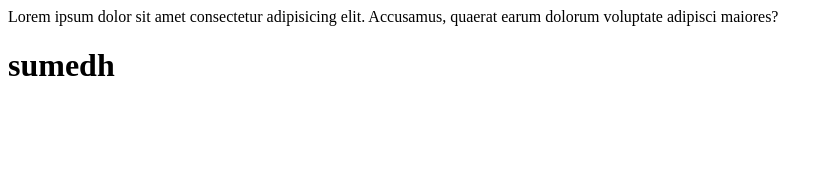
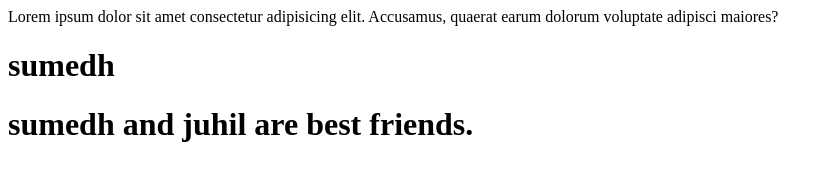
Before and after one commit to lowkey010/git-with-github, a plain HTML site: page index.html in a window 1280 px wide. Shown: the whole page, without its empty margins (0-833 px from the left). Drawn offline with Linux system fonts and the light colour scheme.

Commit message:
added : new line

```diff
--- a/index.html
+++ b/index.html
@@ -9,5 +9,7 @@
     Lorem ipsum dolor sit amet consectetur adipisicing elit.
     Accusamus, quaerat earum dolorum voluptate adipisci maiores?
     <h1> sumedh </h1>
+
+    <h1>sumedh and juhil are best friends.</h1>
 </body>
 </html>
```
